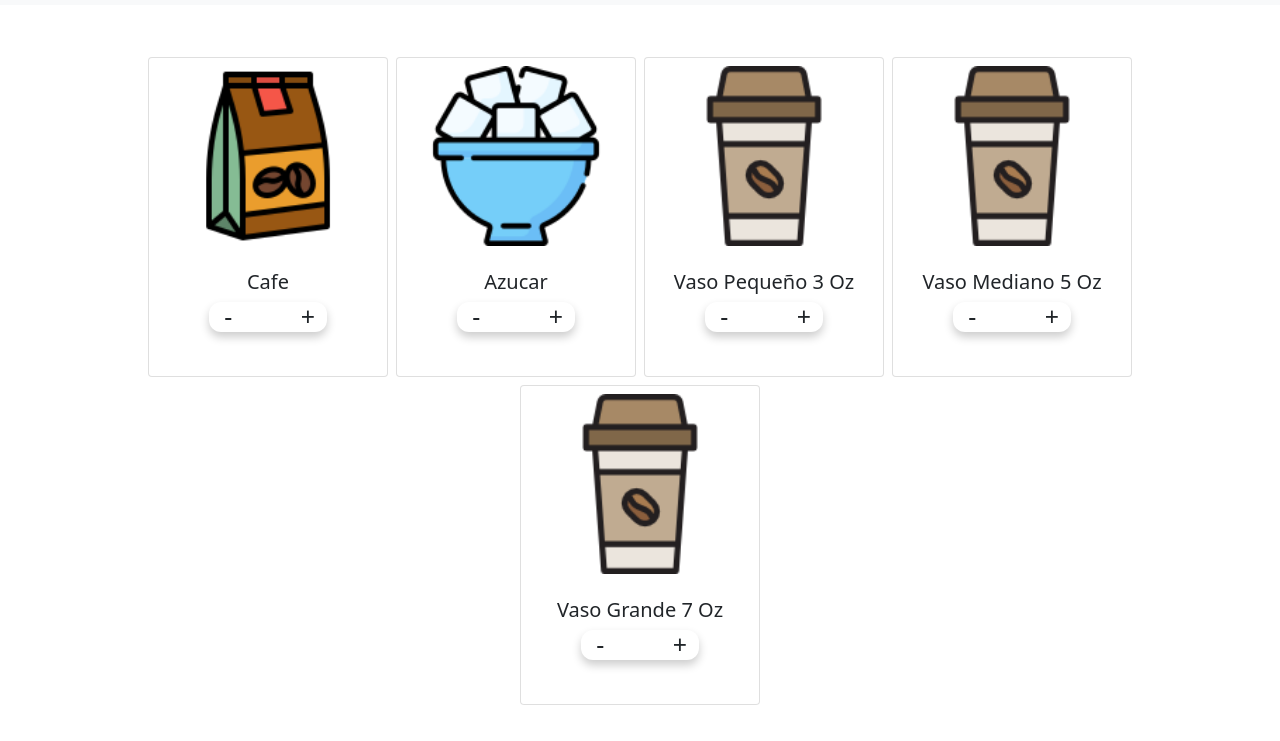
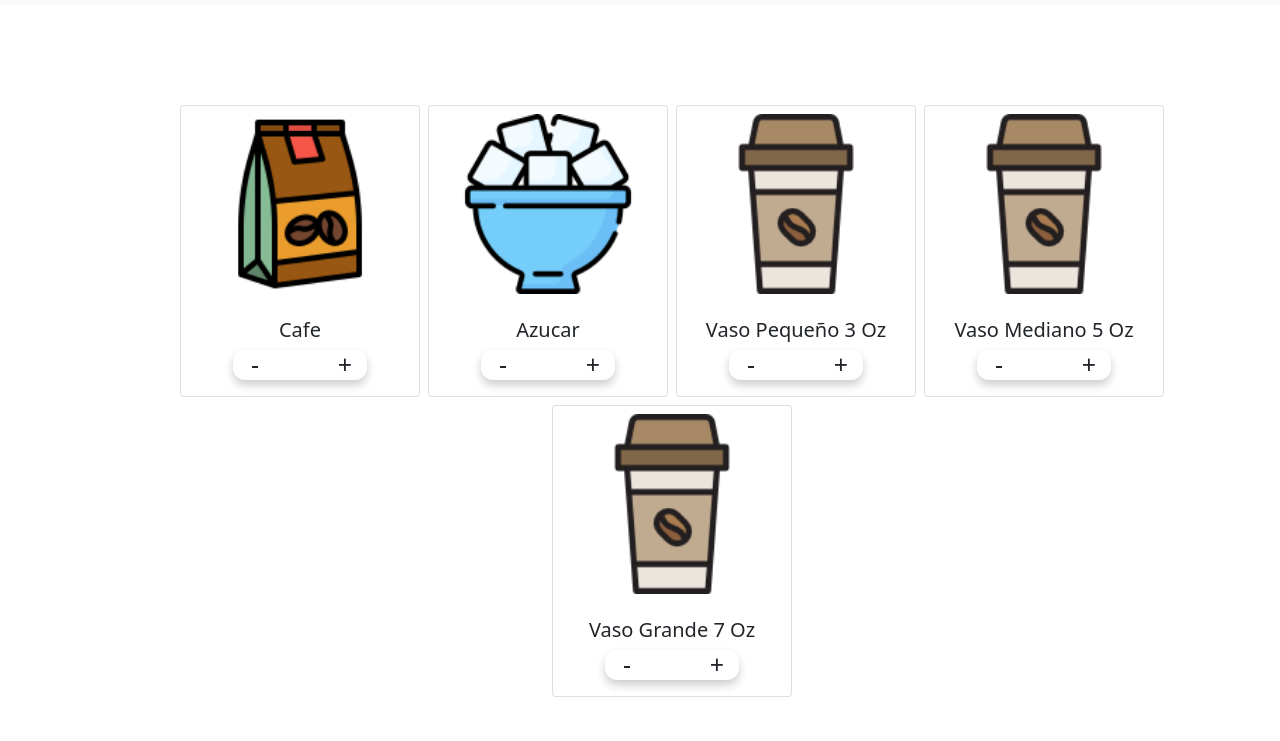
Before and after one commit to KeuryLendof/tddCafetera, a plain HTML site: page inventario.html in a window 1280 px wide. Shown: the part 59-800 px from the top of the page. Drawn offline with nearby package versions, Linux system fonts and the light colour scheme.

Commit message:
cambio de algunos disenos en inventario

```diff
--- a/css/style.css
+++ b/css/style.css
@@ -1,9 +1,18 @@
 @import url('https://fonts.googleapis.com/css?family=Open+Sans|Roboto');
 
 
+.inventario{
+    display: flex;
+    justify-content: center;
+    align-items: center;
+    flex-wrap: wrap;
+    position: absolute;
+    top: 20%;
+    left: 5%;
+}
+
 .inventario .card{
     text-align: center;
-    height: 320px;
 }
 .inventario .card img{
     margin: 0 auto;
--- a/inventario.html
+++ b/inventario.html
@@ -24,10 +24,9 @@
         </div>
     </nav>
 
-    <div class="inventario container mt-5 mb-5">
-        <div class="row justify-content-md-center">
+    <div class="inventario">
 
-            <div class="card col-md-4 m-1" style="width: 15rem;">
+        <div class="card m-1" style="width: 15rem;">
             <img src="/img/bolsa-de-cafe.png" class="card-img-top" alt="...">
             <div class="card-body">
                 <h5 class="card-title">Cafe</h5>
@@ -39,7 +38,7 @@
             </div>
         </div>
 
-            <div class="card col-md-4 m-1" style="width: 15rem;">
+        <div class="card m-1" style="width: 15rem;">
             <img src="/img/cubos-de-azucar (1).png" class="card-img-top" alt="...">
             <div class="card-body">
                 <h5 class="card-title">Azucar</h5>
@@ -51,7 +50,7 @@
             </div>
         </div>
 
-            <div class="card col-md-4 m-1" style="width: 15rem;">
+        <div class="card m-1" style="width: 15rem;">
             <img src="/img/vaso-de-papel.png" class="card-img-top" alt="...">
             <div class="card-body">
                 <h5 class="card-title">Vaso Pequeño 3 Oz</h5>
@@ -63,7 +62,7 @@
             </div>
         </div>
 
-            <div class="card col-md-4 m-1" style="width: 15rem;">
+        <div class="card m-1" style="width: 15rem;">
             <img src="/img/vaso-de-papel.png" class="card-img-top" alt="...">
             <div class="card-body">
                 <h5 class="card-title">Vaso Mediano 5 Oz</h5>
@@ -75,7 +74,7 @@
             </div>
         </div>
 
-            <div class="card col-md-4 m-1" style="width: 15rem;">
+        <div class="card m-1" style="width: 15rem;">
             <img src="/img/vaso-de-papel.png" class="card-img-top" alt="...">
             <div class="card-body">
                 <h5 class="card-title">Vaso Grande 7 Oz</h5>
@@ -86,7 +85,7 @@
                 </div>
             </div>
         </div>
-        </div>
+
     </div>
 
 
```
Lines whose indentation alone changed are shown as unchanged.
